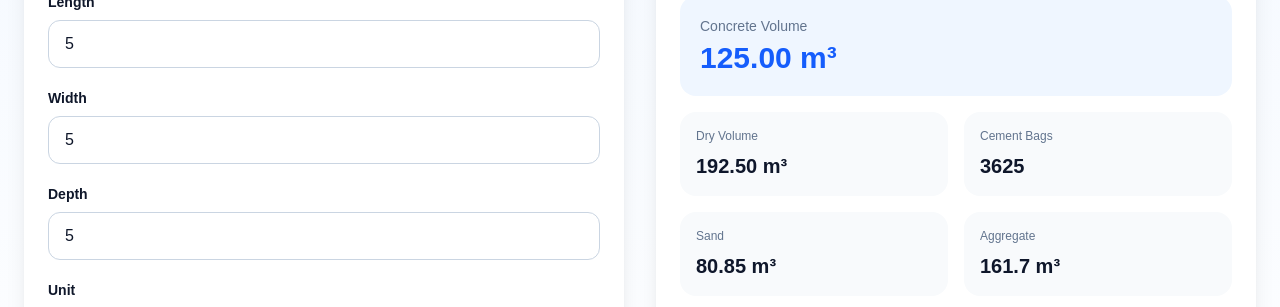
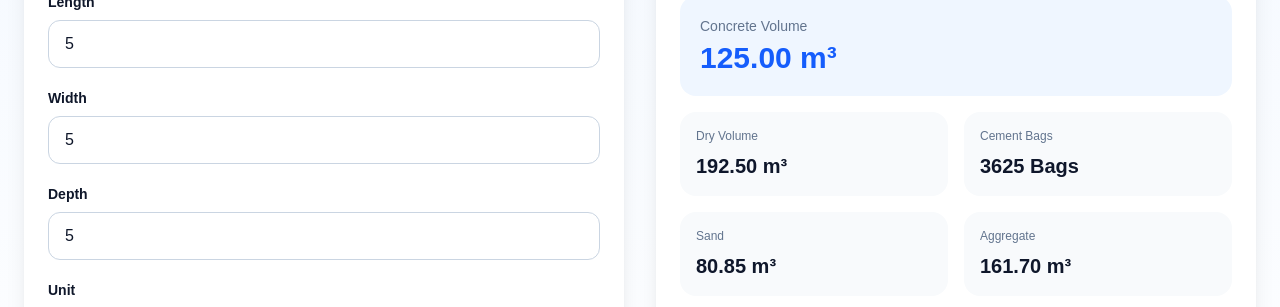
Before and after one commit to km7max-cmd/cornerspan, a Next.js app: page /calculators/concrete in a window 1280 px wide. Both pictures are taken after typing "5", "5", "5" into the empty fields and a click on the button "Calculate". Shown: the part 521-828 px from the top of the page. Built offline with nearby package versions, Linux system fonts and the light colour scheme.

Commit message:
Enhance ResultCard with share functionality
Added a share button to the ResultCard component and updated the display of bags, sand, and aggregate quantities.

```diff
--- a/app/calculators/concrete/components/ResultCard.tsx
+++ b/app/calculators/concrete/components/ResultCard.tsx
@@ -5,6 +5,7 @@ type Props = {
   sand: number;
   aggregate: number;
   onCopy: () => void;
+  onShare: () => void;
 };
 
 export default function ResultCard({
@@ -14,6 +15,7 @@ export default function ResultCard({
   sand,
   aggregate,
   onCopy,
+  onShare,
 }: Props) {
   const hasResult = volume > 0;
 
@@ -27,12 +29,23 @@ export default function ResultCard({
         </h2>
 
         {hasResult && (
+          <div className="flex gap-2">
+
             <button
               onClick={onCopy}
               className="rounded-xl bg-blue-600 px-4 py-2 text-sm font-semibold text-white transition hover:bg-blue-700"
             >
               📋 Copy
             </button>
+
+            <button
+              onClick={onShare}
+              className="rounded-xl bg-green-600 px-4 py-2 text-sm font-semibold text-white transition hover:bg-green-700"
+            >
+              📤 Share
+            </button>
+
+          </div>
         )}
 
       </div>
@@ -85,7 +98,7 @@ export default function ResultCard({
               </p>
 
               <h3 className="mt-2 text-xl font-bold text-slate-900">
-                {bags}
+                {bags} Bags
               </h3>
             </div>
 
@@ -95,7 +108,7 @@ export default function ResultCard({
               </p>
 
               <h3 className="mt-2 text-xl font-bold text-slate-900">
-                {sand} m³
+                {sand.toFixed(2)} m³
               </h3>
             </div>
 
@@ -105,7 +118,7 @@ export default function ResultCard({
               </p>
 
               <h3 className="mt-2 text-xl font-bold text-slate-900">
-                {aggregate} m³
+                {aggregate.toFixed(2)} m³
               </h3>
             </div>
 
```
Lines whose indentation alone changed are shown as unchanged.
